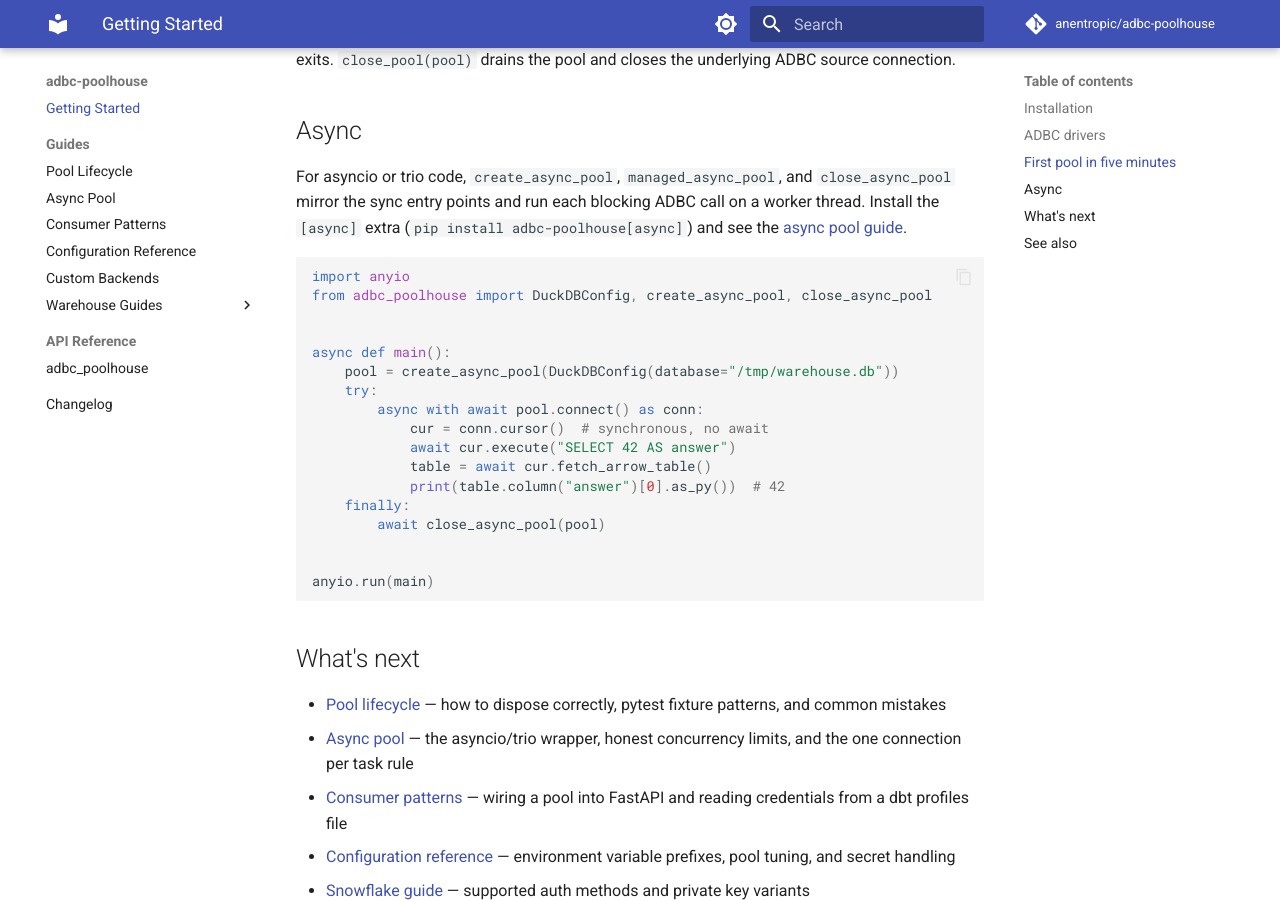
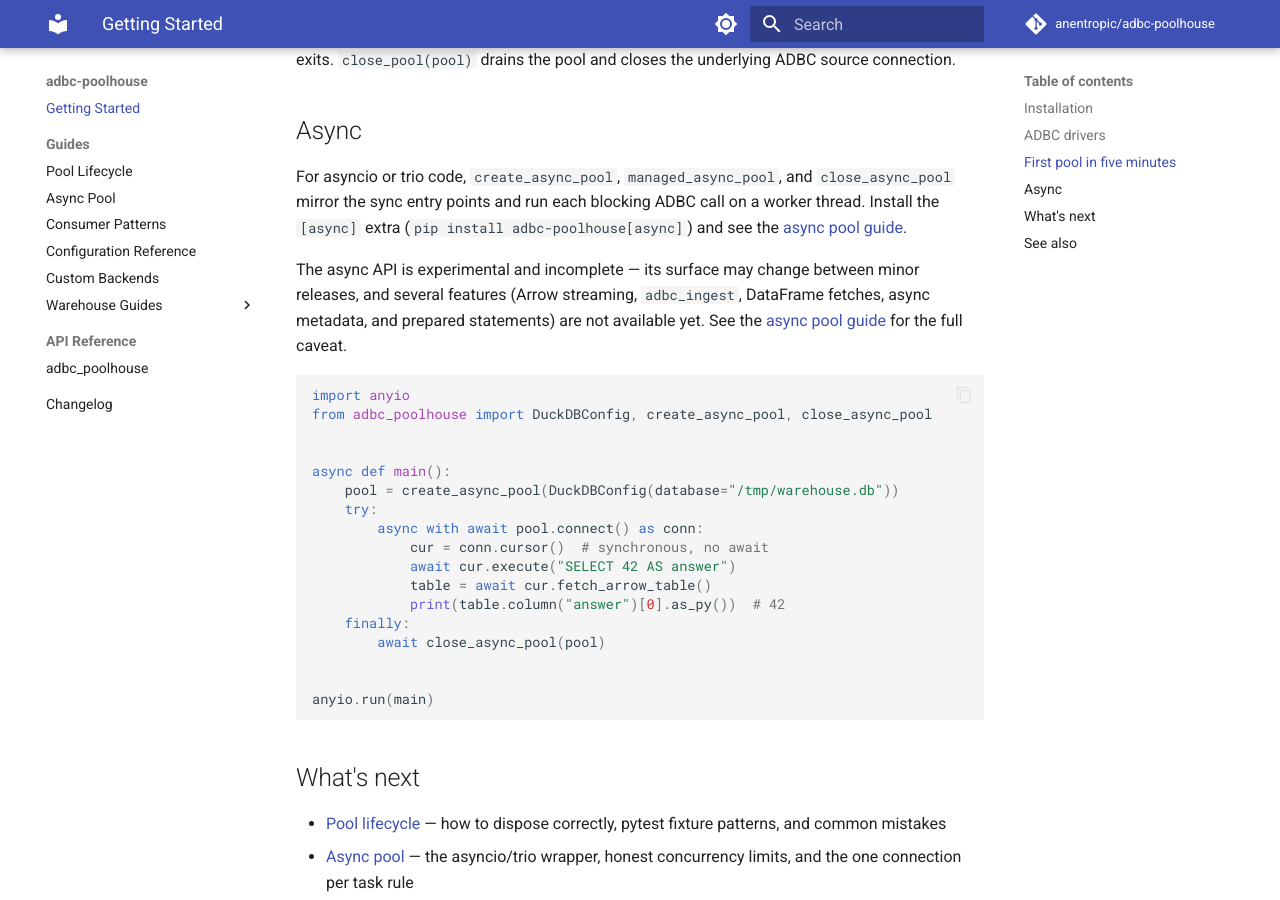
Before and after one commit to anentropic/adbc-poolhouse, an MkDocs documentation site: the page built from docs/src/index.md, in a window 1280 px wide and 900 px high, scrolled down 1933 px. Built offline with MkDocs 1.6.1 and Material for MkDocs 9.7.7, drawn with Linux system fonts in a browser that asks for light colours; comment, search, counter and statistics services are not loaded.

Commit message:
docs(28-01): flag async API experimental on the index
- Add an experimental + incomplete flag line to the index Async section
- Link the async guide for the full caveat
- Audit pass: async.md concurrency claims verified against 22-GO-NO-GO.md, no over-claim found

````diff
--- a/docs/src/index.md
+++ b/docs/src/index.md
@@ -68,6 +68,8 @@ close_pool(pool)
 
 For asyncio or trio code, `create_async_pool`, `managed_async_pool`, and `close_async_pool` mirror the sync entry points and run each blocking ADBC call on a worker thread. Install the `[async]` extra (`pip install adbc-poolhouse[async]`) and see the [async pool guide](guides/async.md).
 
+The async API is experimental and incomplete — its surface may change between minor releases, and several features (Arrow streaming, `adbc_ingest`, DataFrame fetches, async metadata, and prepared statements) are not available yet. See the [async pool guide](guides/async.md) for the full caveat.
+
 ```python
 import anyio
 from adbc_poolhouse import DuckDBConfig, create_async_pool, close_async_pool
````
